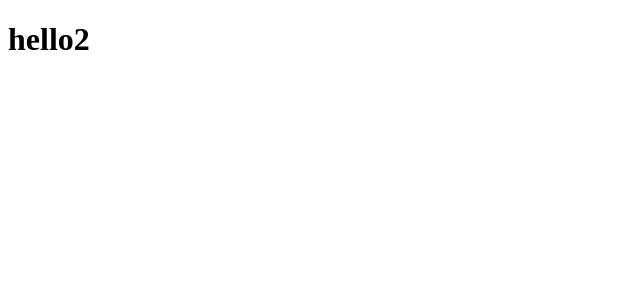
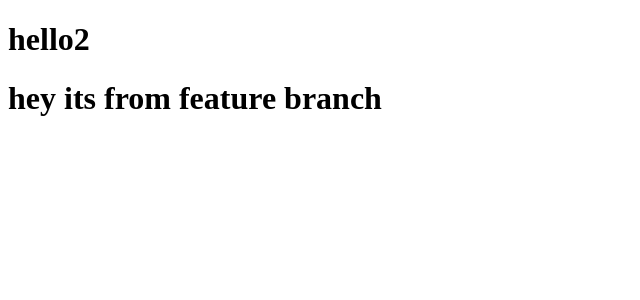
Before and after one commit to alan-thomas-john/MFE-NGRX, an Angular app in the folder OneByte-WorkSpace/: page / in a window 1280 px wide. Shown: the top 300 px of the page, without its empty margins (0-640 px from the left). Built offline with nearby package versions, Linux system fonts and the light colour scheme.

Commit message:
changed the feature branch test

```diff
--- a/OneByte-WorkSpace/projects/employee-management/src/app/app.component.html
+++ b/OneByte-WorkSpace/projects/employee-management/src/app/app.component.html
@@ -1 +1 @@
-<h1>hello by fahim 12</h1>
+<h1>hello by Alan Thomas john</h1>
--- a/OneByte-WorkSpace/projects/one-byte/src/app/app.component.html
+++ b/OneByte-WorkSpace/projects/one-byte/src/app/app.component.html
@@ -1 +1,2 @@
 <h1>hello2</h1>
+<h1>hey its from feature branch</h1>
```
